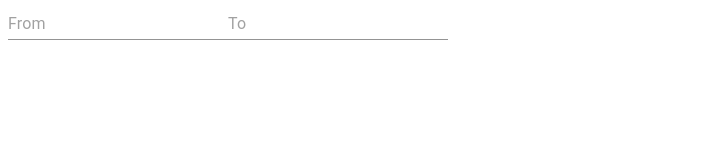
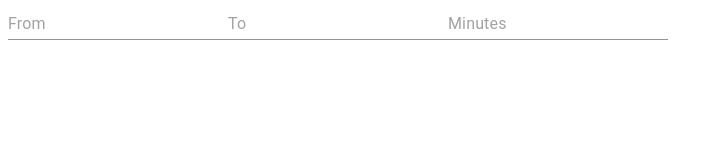
Before and after one commit to tiago-sn/mui-tampletes, a React app: page / in a window 1280 px wide. Shown: the top 160 px of the page, without its empty margins (0-723 px from the left). Built offline with nearby package versions, Linux system fonts and the light colour scheme.

Commit message:
<SimulationPanel />: add input for minutes.

```diff
--- a/src/app.tsx
+++ b/src/app.tsx
@@ -5,7 +5,8 @@ import reducer from './reducer';
 
 const initialState: State = {
   from: 11,
-  to: 16
+  to: 16,
+  minutes: 0
 };
 
 const App: React.FC = () => {
@@ -14,10 +15,10 @@ const App: React.FC = () => {
   const selectDDD = (e: ReactChangeEvent) => {
     const value = parseInt(e.target.value);
     const { name } = e.target;
-    dispatch({ type: name as 'to' | 'from', value });
+    dispatch({ type: name as 'to' | 'from' | 'minutes', value });
   };
 
-  return <SimulationPanel onSelectDDD={selectDDD} />;
+  return <SimulationPanel onInputChange={selectDDD} />;
 };
 
 export default App;
--- a/src/app.types.ts
+++ b/src/app.types.ts
@@ -7,8 +7,10 @@ export type ReactChangeEvent = ChangeEvent<
 export interface State {
   from: number;
   to: number;
+  minutes: number;
 }
 
 export type Action =
   | { type: 'from'; value: number }
-  | { type: 'to'; value: number };
+  | { type: 'to'; value: number }
+  | { type: 'minutes'; value: number };
--- a/src/containers/SimulationPanel/index.tsx
+++ b/src/containers/SimulationPanel/index.tsx
@@ -2,12 +2,12 @@ import React from 'react';
 import { Input } from '@material-ui/core';
 
 interface IProps {
-  onSelectDDD: (
+  onInputChange: (
     event: React.ChangeEvent<HTMLTextAreaElement | HTMLInputElement>
   ) => void;
 }
 
-const SimulationPanel: React.FC<IProps> = ({ onSelectDDD }) => {
+const SimulationPanel: React.FC<IProps> = ({ onInputChange }) => {
   return (
     <>
       <Input
@@ -15,14 +15,21 @@ const SimulationPanel: React.FC<IProps> = ({ onSelectDDD }) => {
         name="from"
         placeholder="From"
         required
-        onChange={onSelectDDD}
+        onChange={onInputChange}
       />
       <Input
         type="number"
         name="to"
         placeholder="To"
         required
-        onChange={onSelectDDD}
+        onChange={onInputChange}
+      />
+      <Input
+        type="number"
+        name="minutes"
+        placeholder="Minutes"
+        required
+        onChange={onInputChange}
       />
     </>
   );
--- a/src/reducer/index.ts
+++ b/src/reducer/index.ts
@@ -6,6 +6,8 @@ export default (state: State, action: Action) => {
       return { ...state, from: action.value };
     case 'to':
       return { ...state, to: action.value };
+    case 'minutes':
+      return { ...state, minutes: action.value };
     default:
       return state;
   }
```
